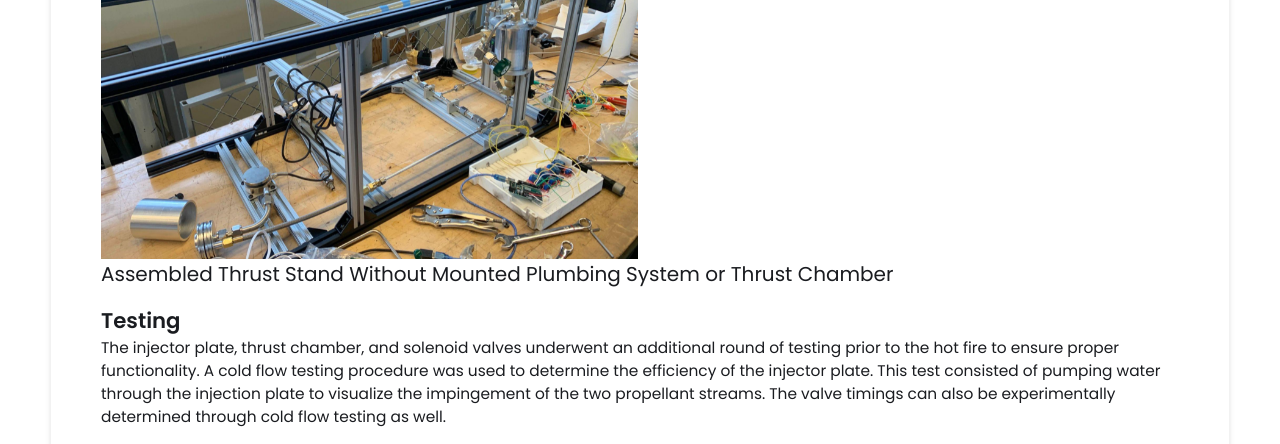
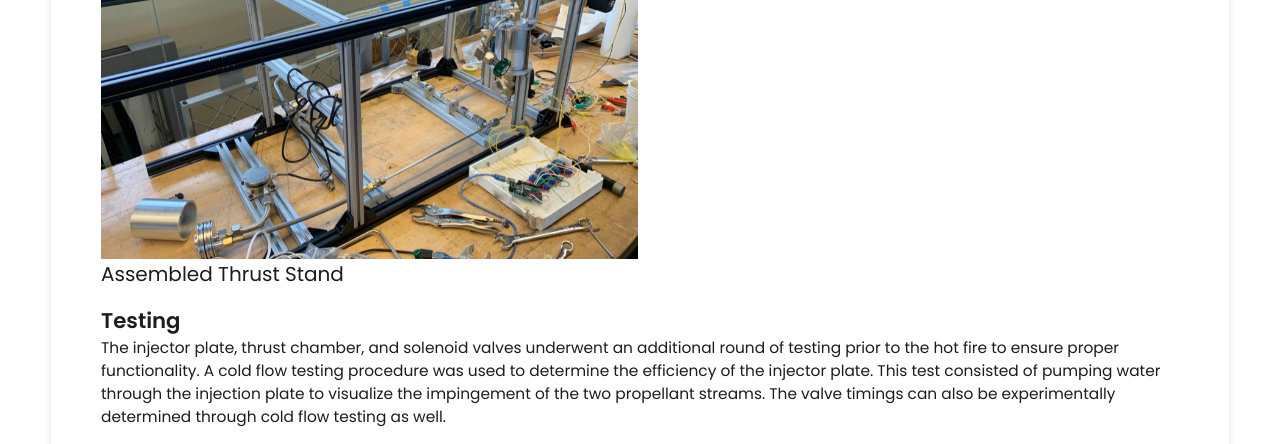
Before and after one commit to Jay-Patel-Engineer/Jay-Patel-Engineer.github.io, a Jekyll site: the page built from _projects/Liquid-Rocket-Engine/index.md, in a window 1280 px wide and 900 px high, scrolled down 2623 px, cut to the strip 0-444 px from the top of the window. Built offline with Jekyll 4.4.1, drawn with Linux system fonts in a browser that asks for light colours.

Commit message:
Update index.md

```diff
--- a/_projects/Liquid-Rocket-Engine/index.md
+++ b/_projects/Liquid-Rocket-Engine/index.md
@@ -25,16 +25,18 @@ The manufacturing process primarily utilized a lathe; however, some parts were m
 {% include image-gallery.html images="machined_injector.png" height="400"%}
 <span style="font-size: 20px">Pintle Injector</span>
 {% include image-gallery.html images="assembled_stand.png" height="400"%}
-<span style="font-size: 20px">Assembled Thrust Stand Without Mounted Plumbing System or Thrust Chamber</span>
+<span style="font-size: 20px">Assembled Thrust Stand</span>
 ## Testing
 The injector plate, thrust chamber, and solenoid valves underwent an additional round of testing prior to the hot fire to ensure proper functionality. A cold flow testing procedure was used to determine the efficiency of the injector plate. This test consisted of pumping water through the injection plate to visualize the impingement of the two propellant streams. The valve timings can also be experimentally determined through cold flow testing as well.
 {% include youtube-video.html id="IlmzLuZ_n98" autoplay= "false"%}
 <span style="font-size: 20px">Oxidizer Cold Flow Testing</span>
 {% include youtube-video.html id="0Mt1T-wTBKM" autoplay= "false"%}
 <span style="font-size: 20px">Fuel Cold Flow Testing</span>
+<br>
 The thrust chamber has been designed in order to withstand a pressure of 300 psi. To ensure its structural integrity as well as its seal, hydrostatic testing was performed. This test consisted of plugging all exit points on the thrust chamber and then pumping water via a hand pump. The final results of this test show that the thrust chamber can sustain a pressure of 500 psi for at least two minutes, which is more than enough for the planned five-second burn.
 {% include youtube-video.html id="54BqEur4c8U" autoplay= "false"%}
 <span style="font-size: 20px">Thrust Chamber Hydrostatic Testing</span>
+<br>
 The solenoid valves were tested for functionality, confirmation of the rated pressure, and correct actuation timings. Once these three components were tested, trial runs of the hot fire began.
 {% include youtube-video.html id="tlTq_UFrETE" autoplay= "false"%}
 <span style="font-size: 20px">Test Fire 1</span>
```
